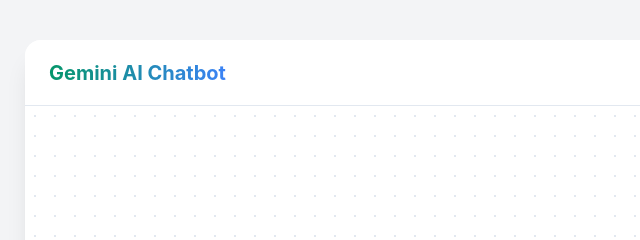
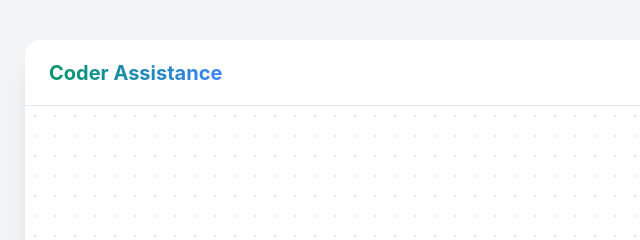
Before and after one commit to RADTECH-IT/gemini-chatbot-api, a website: page public/index.html in a window 1280 px wide. Shown: the top 240 px of the page, 215-855 px from the left. Drawn offline with nearby package versions, Linux system fonts and the light colour scheme.

Commit message:
Ganti Header

```diff
--- a/public/index.html
+++ b/public/index.html
@@ -1,16 +1,18 @@
 <!DOCTYPE html>
 <html lang="en">
+
 <head>
   <meta charset="UTF-8" />
-  <meta name="viewport" content="width=device-width, initial-scale=1.0"/>
-  <title>Gemini AI Chatbot</title>
-  <link rel="stylesheet" href="style.css"/>
+  <meta name="viewport" content="width=device-width, initial-scale=1.0" />
+  <title>Coder Assistance</title>
+  <link rel="stylesheet" href="style.css" />
 </head>
+
 <body>
   <div class="container">
     <header>
       <div class="header-content">
-        <h1>Gemini AI Chatbot</h1>
+        <h1>Coder Assistance</h1>
         <button id="theme-toggle" class="theme-toggle" aria-label="Toggle dark mode">
           <span id="theme-icon">🌙</span>
         </button>
@@ -25,4 +27,5 @@
   <script src="https://cdn.jsdelivr.net/npm/marked/marked.min.js"></script>
   <script src="script.js"></script>
 </body>
+
 </html>
```
